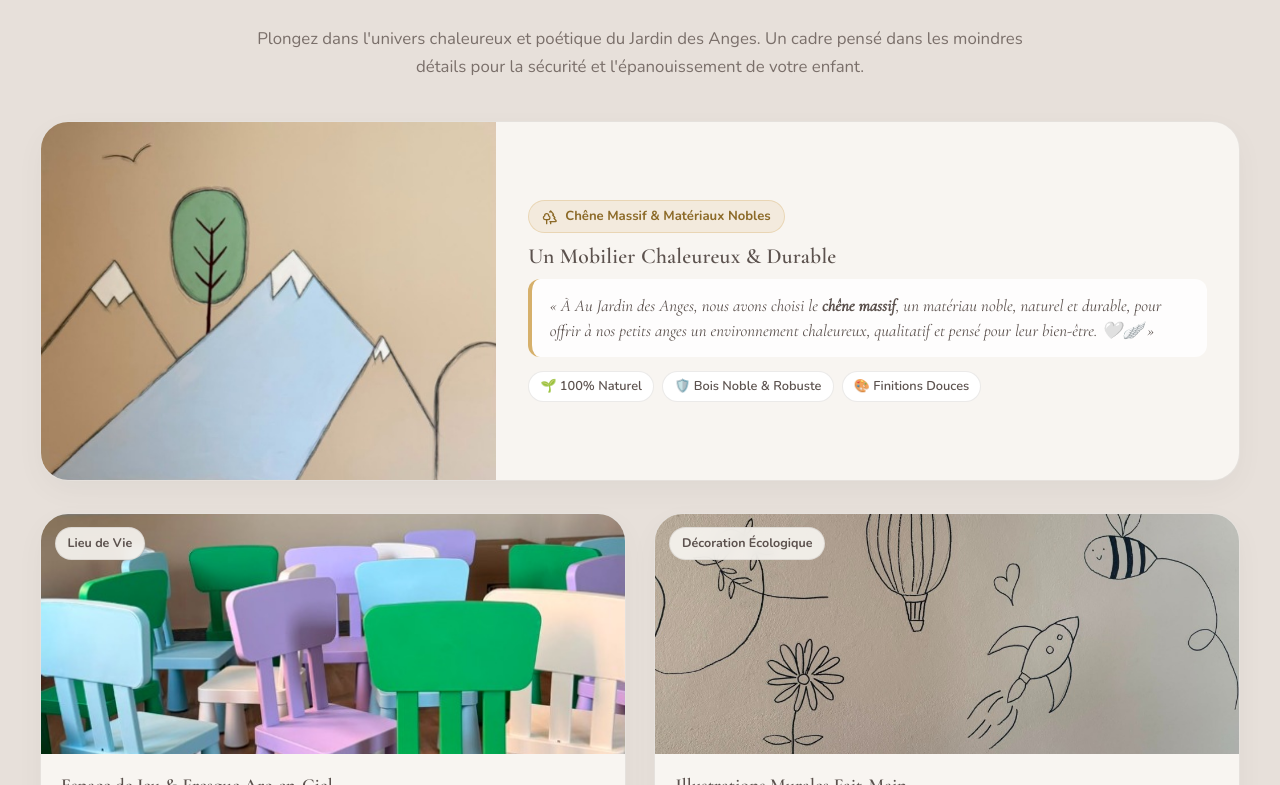
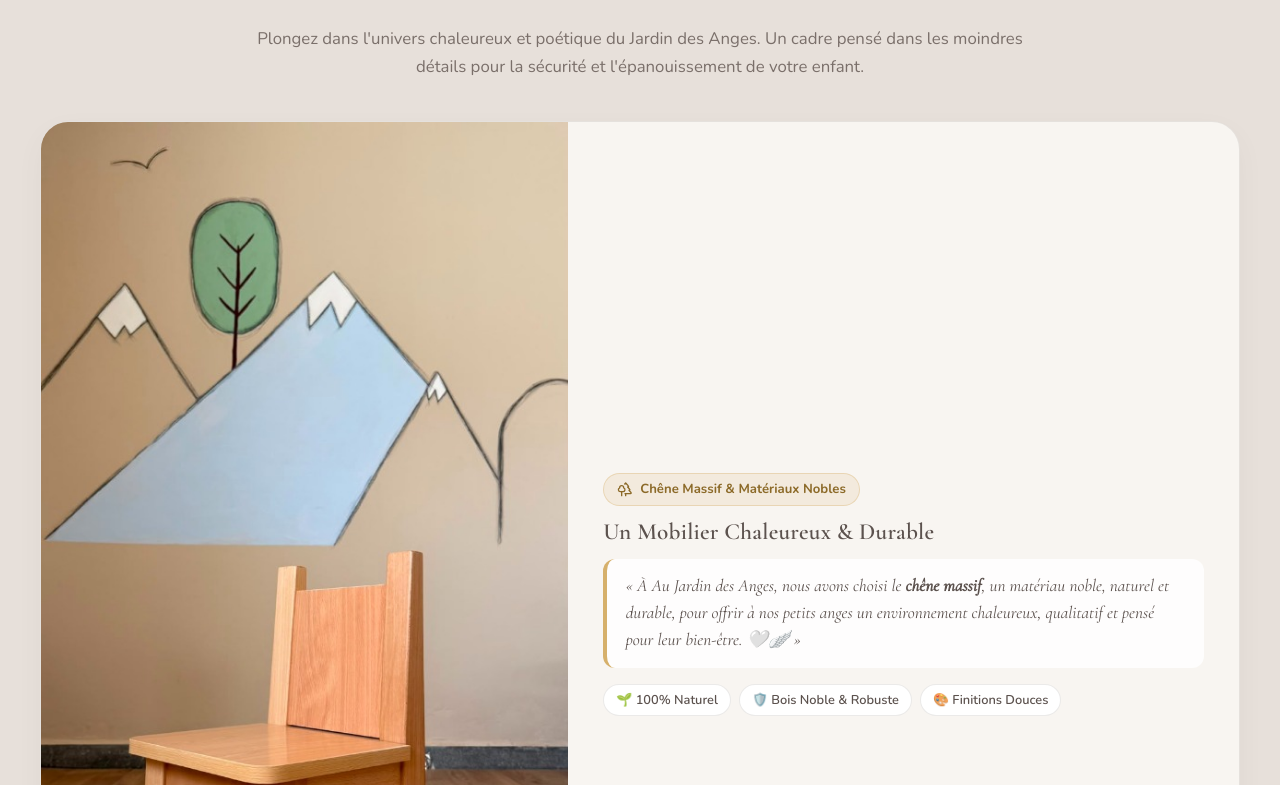
Before and after one commit to doha486/au-jardin-des-anges, a React (Vite) app: page / in a window 1280 px wide. Shown: the part 3895-4680 px from the top of the page. Built offline with nearby package versions, Linux system fonts and the light colour scheme.

Commit message:
Adjust Oak Chair photo positioning to bottom center so full wooden chair is completely visible without cropping

```diff
--- a/src/components/Gallery.css
+++ b/src/components/Gallery.css
@@ -4,7 +4,7 @@
   position: relative;
 }
 
-/* Feature Oak Banner — Compact & Perfectly Proportioned on PC */
+/* Feature Oak Banner — Full Chair Image Visible */
 .oak-feature-banner {
   display: flex;
   flex-direction: column;
@@ -20,23 +20,24 @@
   .oak-feature-banner {
     flex-direction: row;
     align-items: stretch;
-    max-height: 360px;
+    min-height: 380px;
   }
 }
 
 .oak-banner-img-wrap {
   position: relative;
   width: 100%;
-  height: 240px;
+  height: 280px;
   cursor: pointer;
   overflow: hidden;
+  background-color: #E7E0DA;
 }
 
 @media (min-width: 860px) {
   .oak-banner-img-wrap {
-    width: 38%;
-    height: 100%;
-    max-height: 360px;
+    width: 44%;
+    height: auto;
+    min-height: 380px;
   }
 }
 
@@ -44,11 +45,12 @@
   width: 100%;
   height: 100%;
   object-fit: cover;
+  object-position: bottom center;
   transition: transform var(--transition-normal);
 }
 
 .oak-banner-img-wrap:hover img {
-  transform: scale(1.05);
+  transform: scale(1.04);
 }
 
 .img-overlay {
@@ -67,7 +69,7 @@
 }
 
 .oak-banner-content {
-  padding: 1.25rem 1.2rem;
+  padding: 1.5rem 1.4rem;
   display: flex;
   flex-direction: column;
   justify-content: center;
@@ -76,7 +78,7 @@
 
 @media (min-width: 860px) {
   .oak-banner-content {
-    padding: 1.5rem 2rem;
+    padding: 2rem 2.2rem;
   }
 }
 
@@ -91,32 +93,32 @@
   font-size: 0.82rem;
   font-weight: 700;
   color: #8C6A28;
-  margin-bottom: 0.6rem;
+  margin-bottom: 0.75rem;
   align-self: flex-start;
 }
 
 .oak-banner-title {
-  font-size: 1.4rem;
+  font-size: 1.5rem;
   color: var(--text-main);
-  margin-bottom: 0.6rem;
+  margin-bottom: 0.75rem;
 }
 
 @media (min-width: 860px) {
   .oak-banner-title {
-    font-size: 1.35rem;
+    font-size: 1.45rem;
   }
 }
 
 .oak-quote {
   font-family: var(--font-title);
-  font-size: 1.05rem;
-  line-height: 1.5;
+  font-size: 1.08rem;
+  line-height: 1.55;
   color: var(--text-main);
   background-color: rgba(255, 255, 255, 0.85);
-  padding: 0.85rem 1.1rem;
+  padding: 0.9rem 1.15rem;
   border-left: 4px solid var(--gold-soft);
   border-radius: var(--radius-sm);
-  margin-bottom: 0.85rem;
+  margin-bottom: 1rem;
   font-style: italic;
 }
 
@@ -136,7 +138,7 @@
 .oak-tag-pill {
   font-size: 0.8rem;
   font-weight: 600;
-  padding: 0.25rem 0.7rem;
+  padding: 0.28rem 0.75rem;
   background-color: #FFFFFF;
   border: 1px solid var(--border-light);
   border-radius: var(--radius-full);
```
